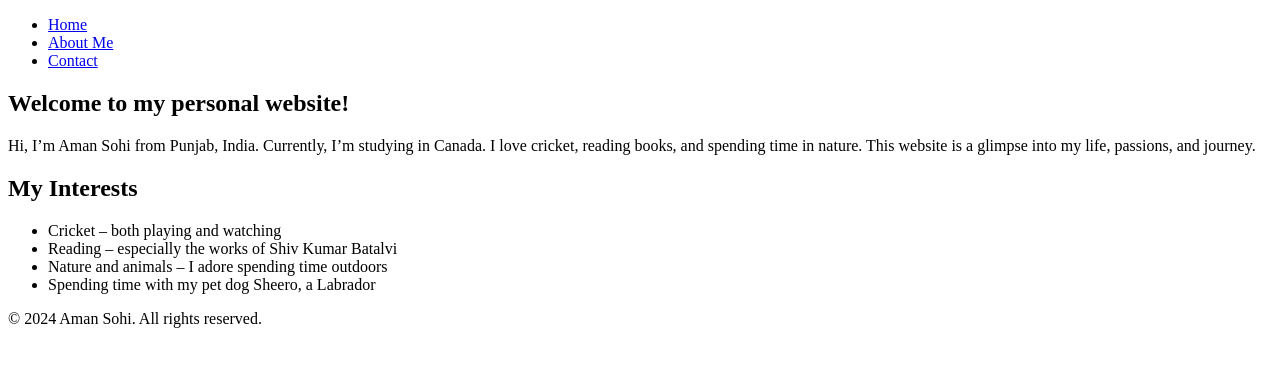
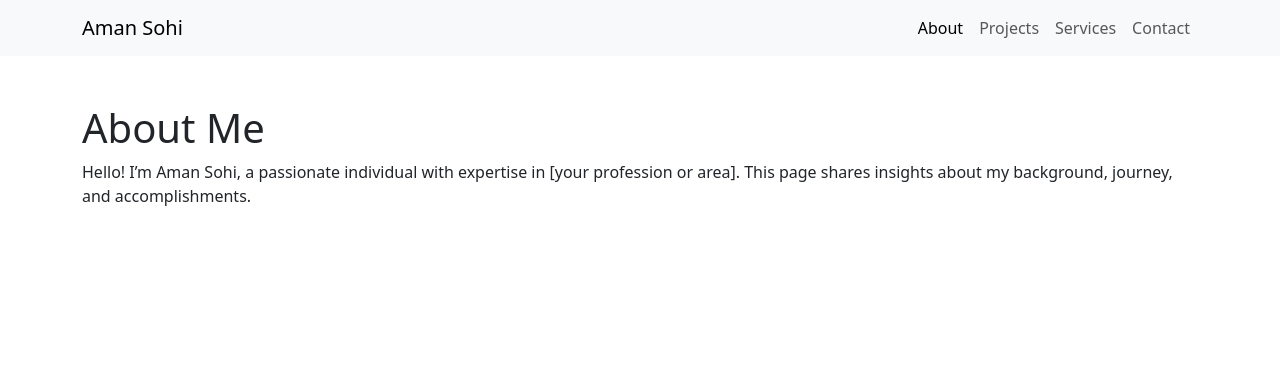
Before and after one commit to Amansohi1/Amansohi1.github.io, a plain HTML site: page about.html in a window 1280 px wide. Drawn offline with nearby package versions, Linux system fonts and the light colour scheme.

Commit message:
Update about.html

```diff
--- a/about.html
+++ b/about.html
@@ -1,39 +1,37 @@
 <!DOCTYPE html>
 <html lang="en">
+
 <head>
     <meta charset="UTF-8">
     <meta name="viewport" content="width=device-width, initial-scale=1.0">
-    <title>Aman Sohi - Home</title>
-    <link rel="stylesheet" href="style.css">
+    <title>About - Aman Sohi</title>
+    <link rel="stylesheet" href="https://cdn.jsdelivr.net/npm/bootstrap@5.3.0/dist/css/bootstrap.min.css">
 </head>
+
 <body>
     <header>
-        <nav>
-            <ul>
-                <li><a href="index.html">Home</a></li>
-                <li><a href="about.html">About Me</a></li>
-                <li><a href="contact.html">Contact</a></li>
-            </ul>
+        <nav class="navbar navbar-expand-lg navbar-light bg-light">
+            <div class="container">
+                <a class="navbar-brand" href="index.html">Aman Sohi</a>
+                <button class="navbar-toggler" type="button" data-bs-toggle="collapse" data-bs-target="#navbarNav">
+                    <span class="navbar-toggler-icon"></span>
+                </button>
+                <div class="collapse navbar-collapse" id="navbarNav">
+                    <ul class="navbar-nav ms-auto">
+                        <li class="nav-item"><a class="nav-link active" href="about.html">About</a></li>
+                        <li class="nav-item"><a class="nav-link" href="projects.html">Projects</a></li>
+                        <li class="nav-item"><a class="nav-link" href="services.html">Services</a></li>
+                        <li class="nav-item"><a class="nav-link" href="contact.html">Contact</a></li>
+                    </ul>
+                </div>
+            </div>
         </nav>
     </header>
+    <main class="container mt-5">
+        <h1>About Me</h1>
+        <p>Hello! I’m Aman Sohi, a passionate individual with expertise in [your profession or area]. This page shares insights about my background, journey, and accomplishments.</p>
+    </main>
+    <script src="https://cdn.jsdelivr.net/npm/bootstrap@5.3.0/dist/js/bootstrap.bundle.min.js"></script>
+</body>
 
-    <section class="welcome">
-        <h1>Welcome to my personal website!</h1>
-        <p>Hi, I’m Aman Sohi from Punjab, India. Currently, I’m studying in Canada. I love cricket, reading books, and spending time in nature. This website is a glimpse into my life, passions, and journey.</p>
-    </section>
-
-    <section class="hobbies">
-        <h2>My Interests</h2>
-        <ul>
-            <li>Cricket – both playing and watching</li>
-            <li>Reading – especially the works of Shiv Kumar Batalvi</li>
-            <li>Nature and animals – I adore spending time outdoors</li>
-            <li>Spending time with my pet dog Sheero, a Labrador</li>
-        </ul>
-    </section>
-
-    <footer>
-        <p>&copy; 2024 Aman Sohi. All rights reserved.</p>
-    </footer>
-</body>
 </html>
```
